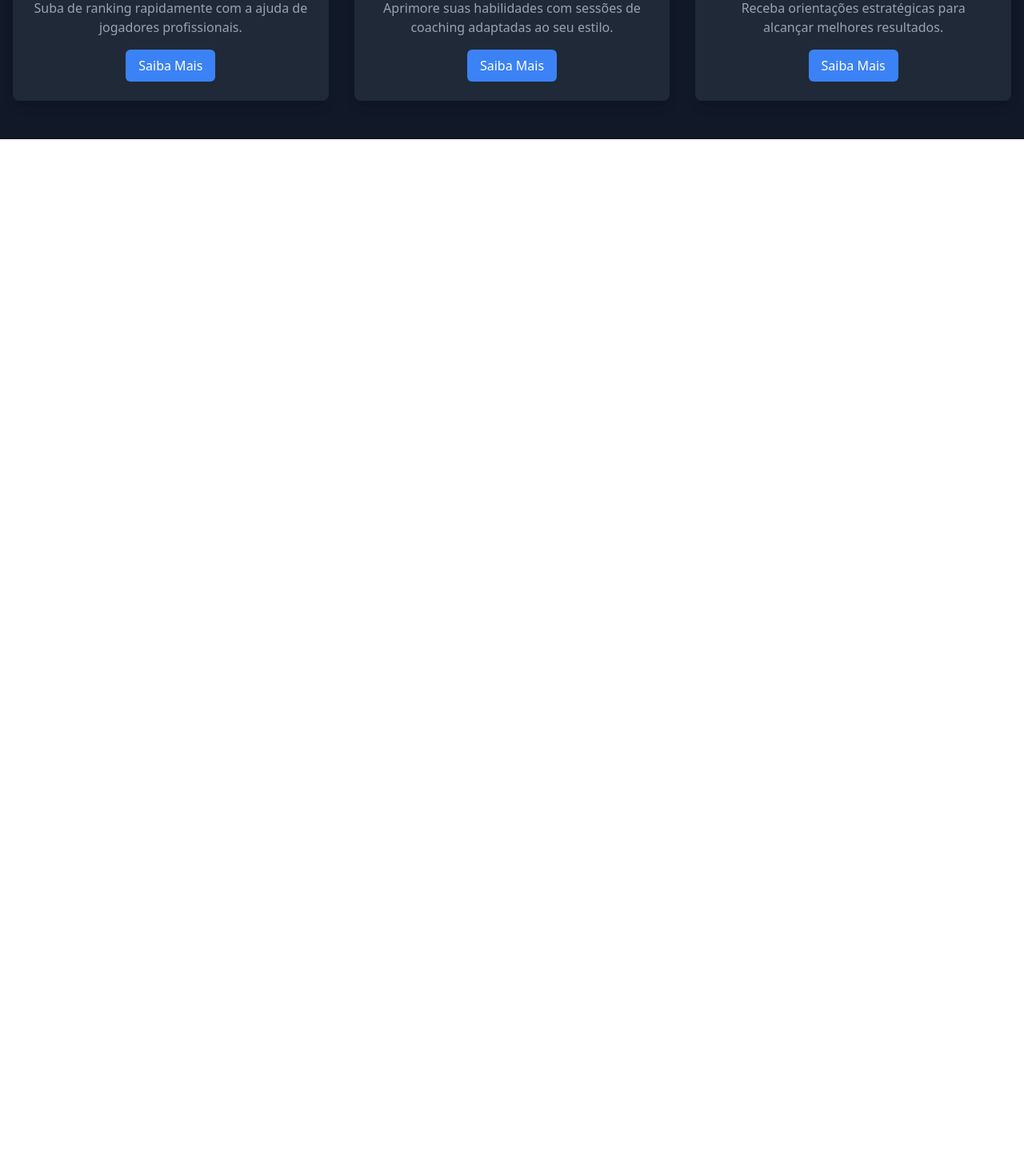
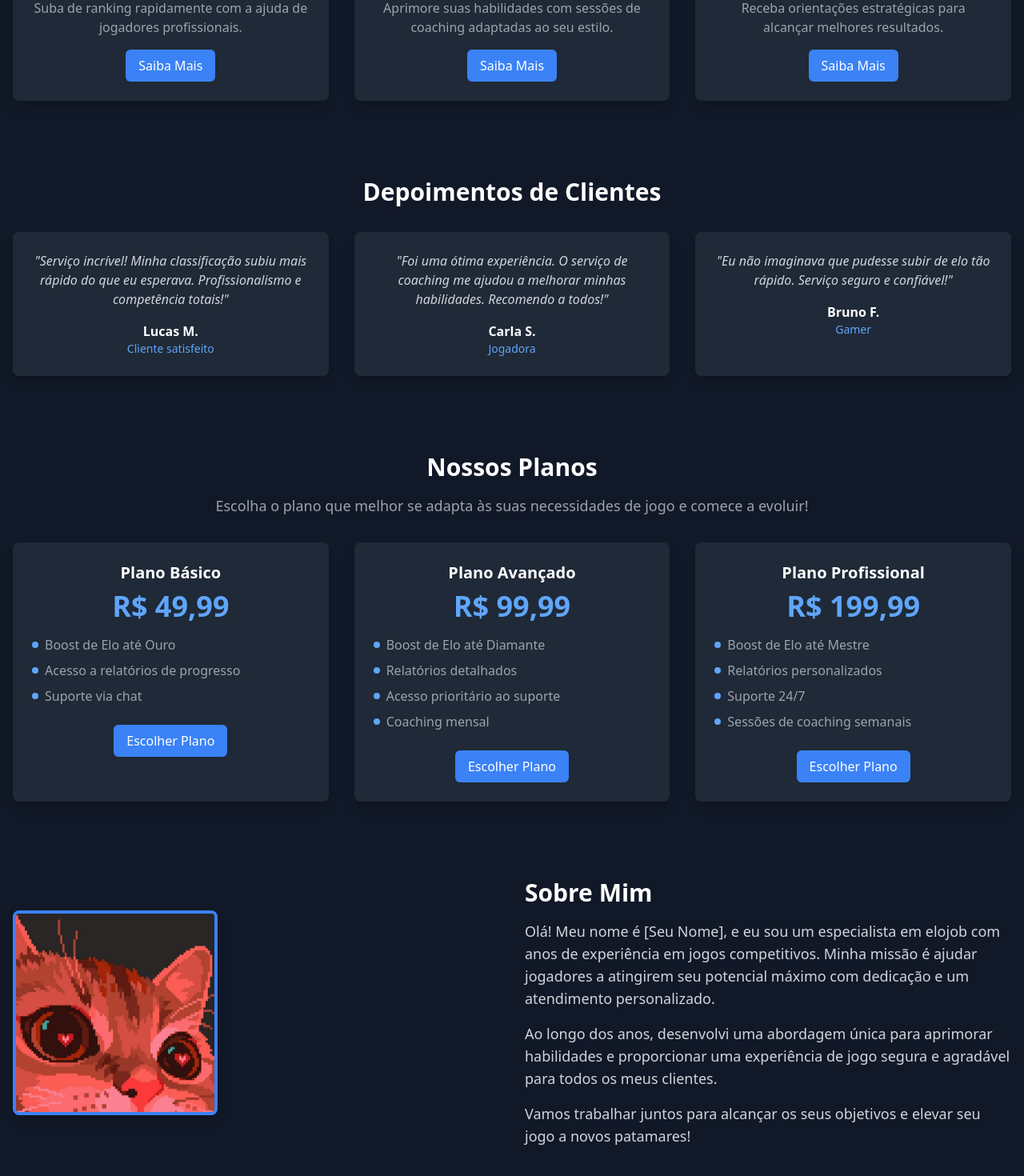
Before and after one commit to Evandro9820/Landing-Page-Comercio, a React (Create React App) app in the folder landing-comercio/: page / in a window 1280 px wide. Shown: the part 1150-2620 px from the top of the page at 80% size. Before the commit the page ends 1324 px from the top, so only its background shows below. Built offline with nearby package versions, Linux system fonts and the light colour scheme.

Commit message:
"Added Depoimentos_section, Preco_Section, and SobreMim_Section components to App.js"

```diff
--- a/landing-comercio/src/App.js
+++ b/landing-comercio/src/App.js
@@ -2,6 +2,9 @@ import "./App.css";
 import Header from "./components/Header";
 import Main from "./components/Main";
 import Servico from "./components/Section-Servicos";
+import Depoimentos_section from "./components/Section-Depoimentos";
+import Preco_Section from "./components/Section-Preco";
+import SobreMim_Section from "./components/SobreMim-Section";
 
 function App() {
   return (
@@ -9,6 +12,9 @@ function App() {
       <Header />
       <Main />
       <Servico />
+      <Depoimentos_section />
+      <Preco_Section />
+      <SobreMim_Section />
     </div>
   );
 }
--- /dev/null
+++ b/landing-comercio/src/components/Section-Depoimentos/index.js
@@ -0,0 +1,48 @@
+function Depoimentos_section() {
+  const testimonials = [
+    {
+      quote:
+        "Serviço incrível! Minha classificação subiu mais rápido do que eu esperava. Profissionalismo e competência totais!",
+      author: "Lucas M.",
+      role: "Cliente satisfeito",
+    },
+    {
+      quote:
+        "Foi uma ótima experiência. O serviço de coaching me ajudou a melhorar minhas habilidades. Recomendo a todos!",
+      author: "Carla S.",
+      role: "Jogadora",
+    },
+    {
+      quote:
+        "Eu não imaginava que pudesse subir de elo tão rápido. Serviço seguro e confiável!",
+      author: "Bruno F.",
+      role: "Gamer",
+    },
+  ];
+
+  return (
+    <section className="bg-gray-900 py-12" id="depoimentos">
+      <div className="container mx-auto px-4 text-center">
+        <h2 className="text-3xl font-bold text-white mb-8">
+          Depoimentos de Clientes
+        </h2>
+        <div className="grid grid-cols-1 md:grid-cols-3 gap-8">
+          {testimonials.map((testimonial, idx) => (
+            <div
+              key={idx}
+              className="bg-gray-800 rounded-lg shadow-lg p-6 hover:shadow-xl transition-shadow duration-300"
+            >
+              <p className="text-gray-300 italic mb-4">"{testimonial.quote}"</p>
+              <div className="text-white font-semibold">
+                {testimonial.author}
+              </div>
+              <div className="text-blue-400 text-sm">{testimonial.role}</div>
+            </div>
+          ))}
+        </div>
+      </div>
+    </section>
+  );
+}
+
+export default Depoimentos_section;
--- /dev/null
+++ b/landing-comercio/src/components/Section-Preco/index.js
@@ -0,0 +1,76 @@
+function Preco_Section() {
+  const pricingPlans = [
+    {
+      title: "Plano Básico",
+      price: "R$ 49,99",
+      benefits: [
+        "Boost de Elo até Ouro",
+        "Acesso a relatórios de progresso",
+        "Suporte via chat",
+      ],
+    },
+    {
+      title: "Plano Avançado",
+      price: "R$ 99,99",
+      benefits: [
+        "Boost de Elo até Diamante",
+        "Relatórios detalhados",
+        "Acesso prioritário ao suporte",
+        "Coaching mensal",
+      ],
+    },
+    {
+      title: "Plano Profissional",
+      price: "R$ 199,99",
+      benefits: [
+        "Boost de Elo até Mestre",
+        "Relatórios personalizados",
+        "Suporte 24/7",
+        "Sessões de coaching semanais",
+      ],
+    },
+  ];
+
+  return (
+    <section className="bg-gray-900 py-12" id="precos">
+      <div className="container mx-auto px-4 text-center">
+        <h2 className="text-3xl font-bold text-white mb-4">Nossos Planos</h2>
+        <p className="text-lg text-gray-400 mb-8">
+          Escolha o plano que melhor se adapta às suas necessidades de jogo e
+          comece a evoluir!
+        </p>
+        <div className="grid grid-cols-1 md:grid-cols-3 gap-8">
+          {pricingPlans.map((plan, idx) => (
+            <div
+              key={idx}
+              className="bg-gray-800 rounded-lg shadow-lg p-6 hover:shadow-xl transition-shadow duration-300"
+            >
+              <h3 className="text-xl font-semibold text-white mb-2">
+                {plan.title}
+              </h3>
+              <p className="text-4xl font-bold text-blue-400 mb-4">
+                {plan.price}
+              </p>
+              <ul className="text-gray-400 mb-6 space-y-2">
+                {plan.benefits.map((benefit, idx) => (
+                  <li key={idx} className="flex items-center">
+                    <span className="inline-block w-2 h-2 bg-blue-400 rounded-full mr-2"></span>
+                    {benefit}
+                  </li>
+                ))}
+              </ul>
+              <a
+                href="#"
+                className="inline-block px-4 py-2 text-white bg-blue-500 rounded-md hover:bg-blue-600 transition duration-200"
+              >
+                Escolher Plano
+              </a>
+            </div>
+          ))}
+        </div>
+      </div>
+    </section>
+  );
+}
+
+export default Preco_Section;
--- /dev/null
+++ b/landing-comercio/src/components/SobreMim-Section/index.js
@@ -0,0 +1,40 @@
+import ProfilePic from "../../assets/cat1.jpg"; // Imagem opcional
+
+function AboutMeSection() {
+  return (
+    <section className="bg-gray-900 py-12" id="sobre-mim">
+      <div className="container mx-auto px-4 flex flex-col md:flex-row items-center gap-8">
+        {/* Seção de imagem */}
+        <div className="w-full md:w-1/2 flex justify-center md:justify-start">
+          <img
+            src={ProfilePic}
+            alt="Imagem de perfil"
+            className="rounded-lg shadow-lg w-64 h-64 object-cover border-4 border-blue-500"
+          />
+        </div>
+
+        {/* Seção de texto */}
+        <div className="w-full md:w-1/2 text-center md:text-left">
+          <h2 className="text-3xl font-bold text-white mb-4">Sobre Mim</h2>
+          <p className="text-lg text-gray-300 mb-4">
+            Olá! Meu nome é [Seu Nome], e eu sou um especialista em elojob com
+            anos de experiência em jogos competitivos. Minha missão é ajudar
+            jogadores a atingirem seu potencial máximo com dedicação e um
+            atendimento personalizado.
+          </p>
+          <p className="text-lg text-gray-300 mb-4">
+            Ao longo dos anos, desenvolvi uma abordagem única para aprimorar
+            habilidades e proporcionar uma experiência de jogo segura e
+            agradável para todos os meus clientes.
+          </p>
+          <p className="text-lg text-gray-300">
+            Vamos trabalhar juntos para alcançar os seus objetivos e elevar seu
+            jogo a novos patamares!
+          </p>
+        </div>
+      </div>
+    </section>
+  );
+}
+
+export default AboutMeSection;
```
